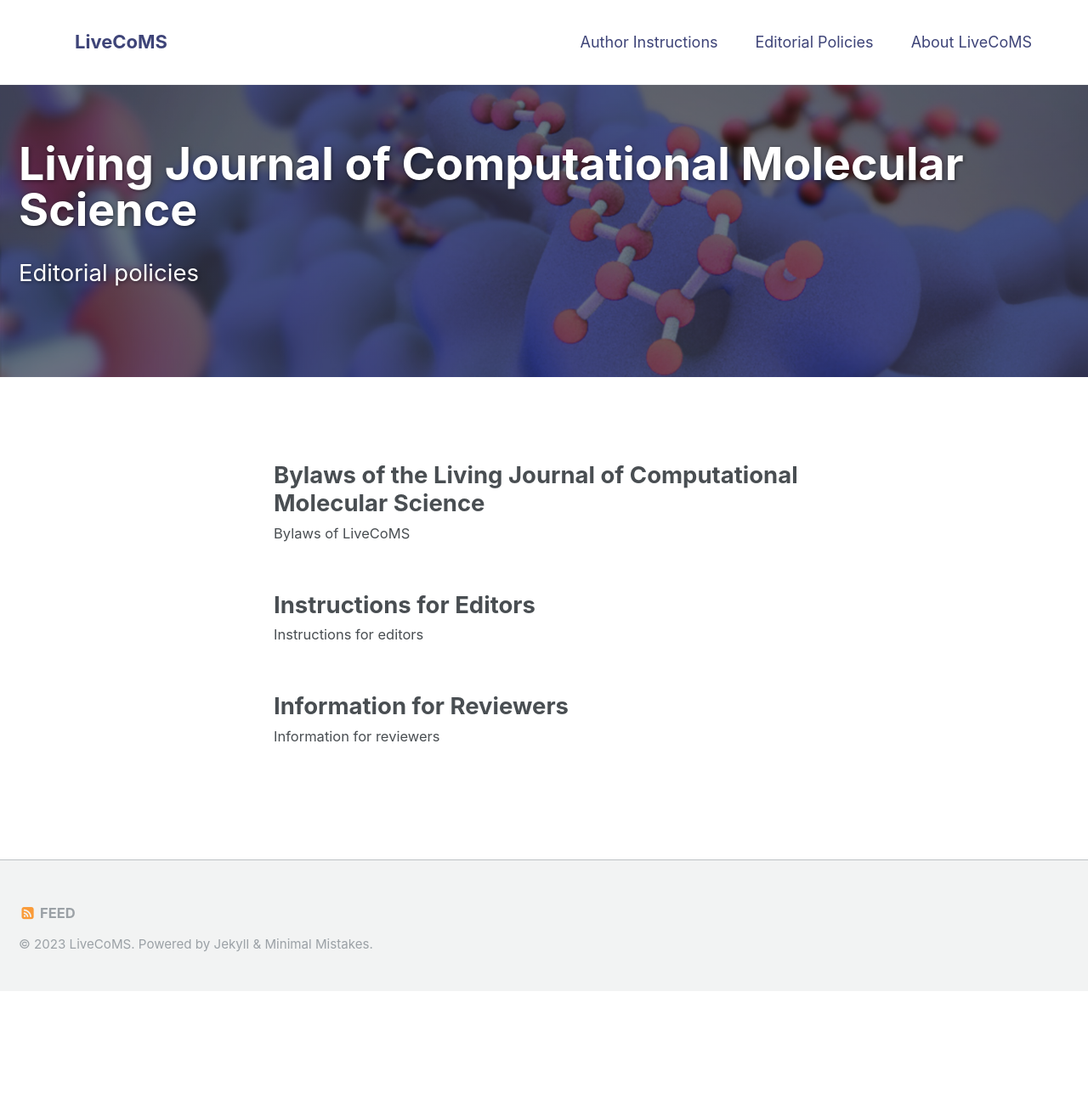
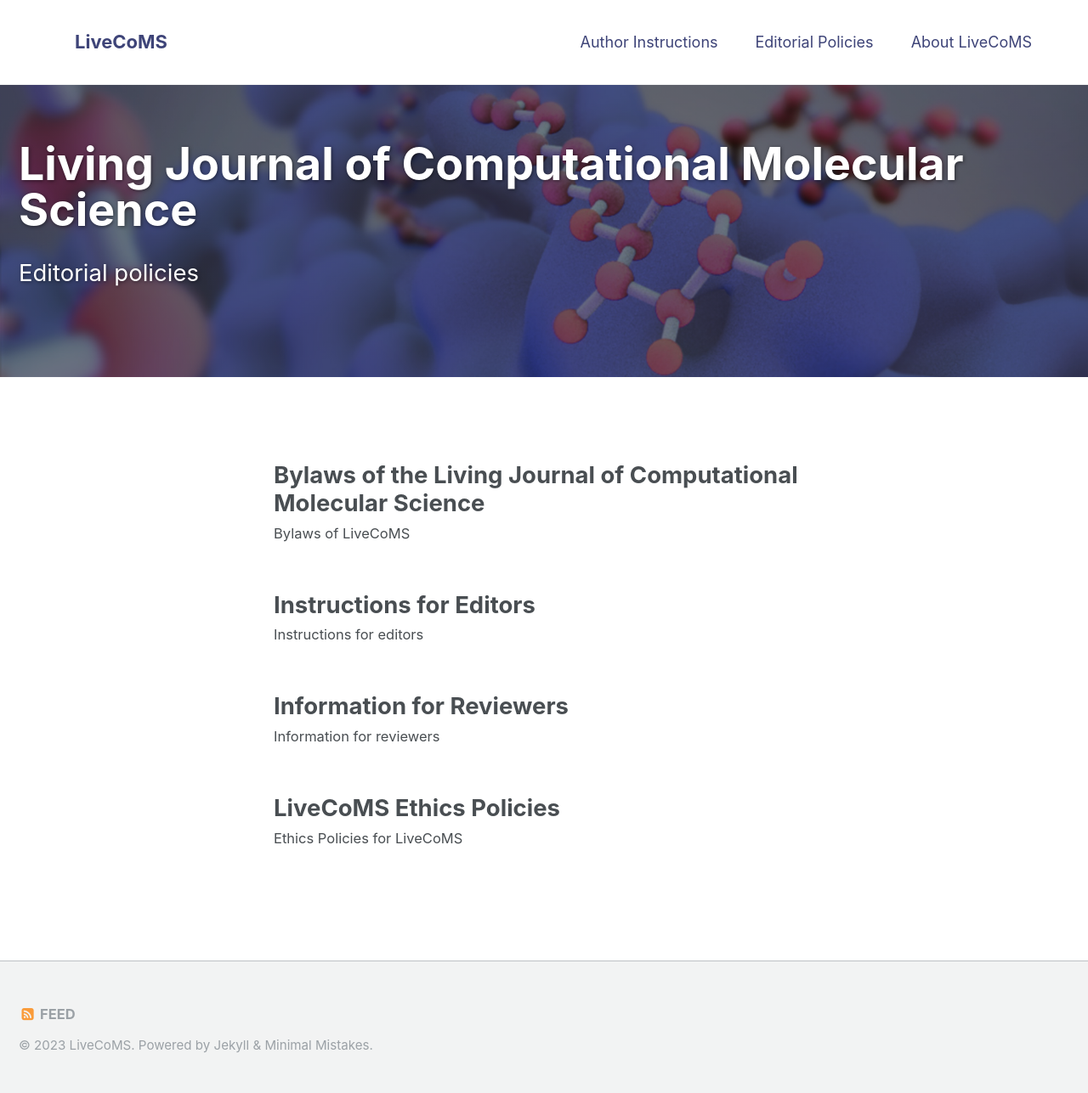
Before and after one commit to livecomsjournal/livecomsjournal.github.io, a Jekyll site: the page built from _editorial_policies/index.md, in a window 1280 px wide. Shown: the whole page at 85% size. Built offline with Jekyll 4.4.1, drawn with Linux system fonts in a browser that asks for light colours; before the commit the page ends 1167 px from its top, so only the background shows below that.

Commit message:
Add header for publication ethics page.

```diff
--- a/_editorial_policies/04_publication_ethics.md
+++ b/_editorial_policies/04_publication_ethics.md
@@ -1,3 +1,12 @@
+---
+layout: single
+sidebar:
+  nav: publication_ethics.md
+title: LiveCoMS Ethics Policies
+excerpt: Ethics Policies for LiveCoMS
+permalink: /policies/publication_ethics/
+---
+
 ## Ethics Policies for Editors, Authors, and Reviewers
 
 Policies are adapted from ACS Journal [“Ethical Guidelines to Publication of Chemical Research“](https://pubs.acs.org/pb-assets/documents/policy/EthicalGuidelines-1676503020770.pdf), February 2023 version, used with permission, and some additions from the [Journal of Open Source Software Ethics policies](https://joss.theoj.org/about#ethics).
```
